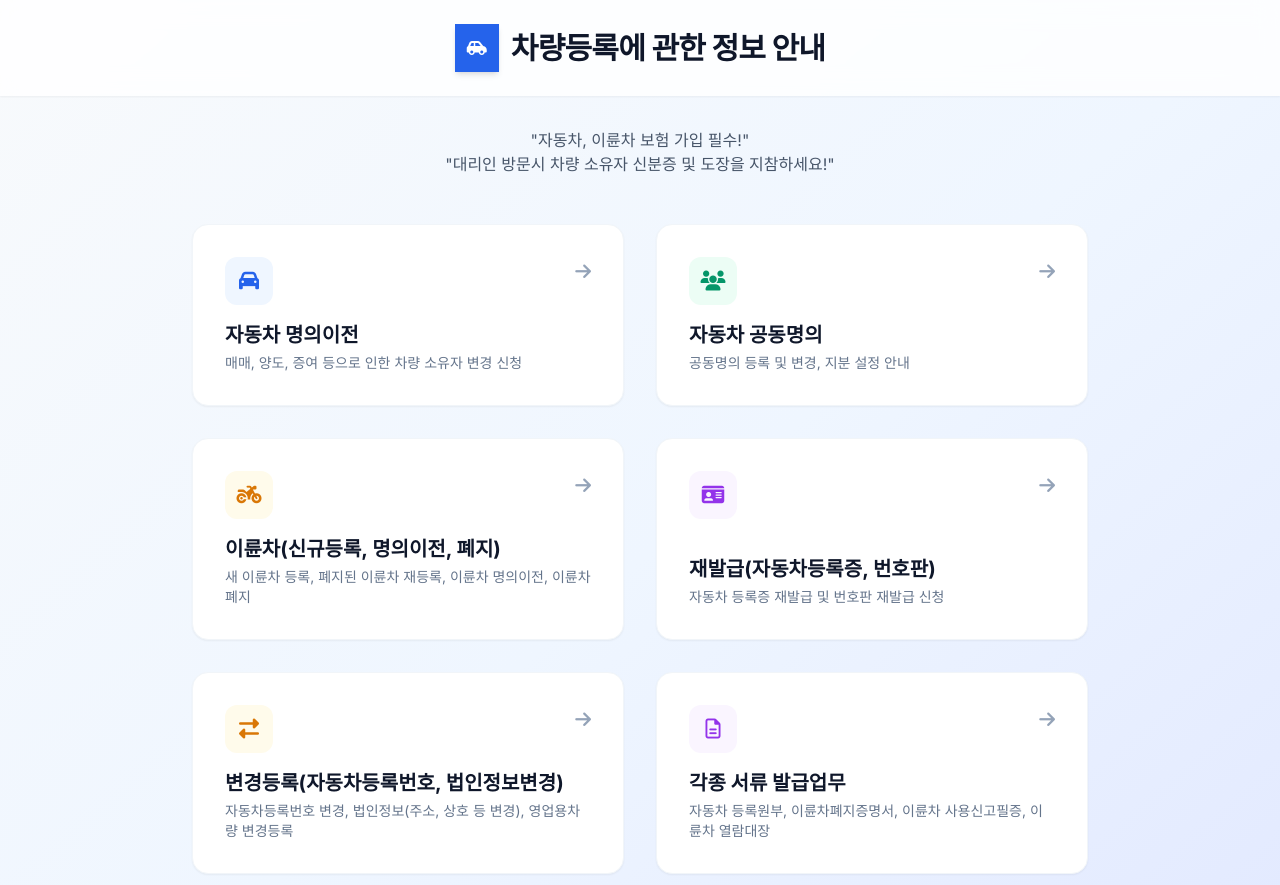
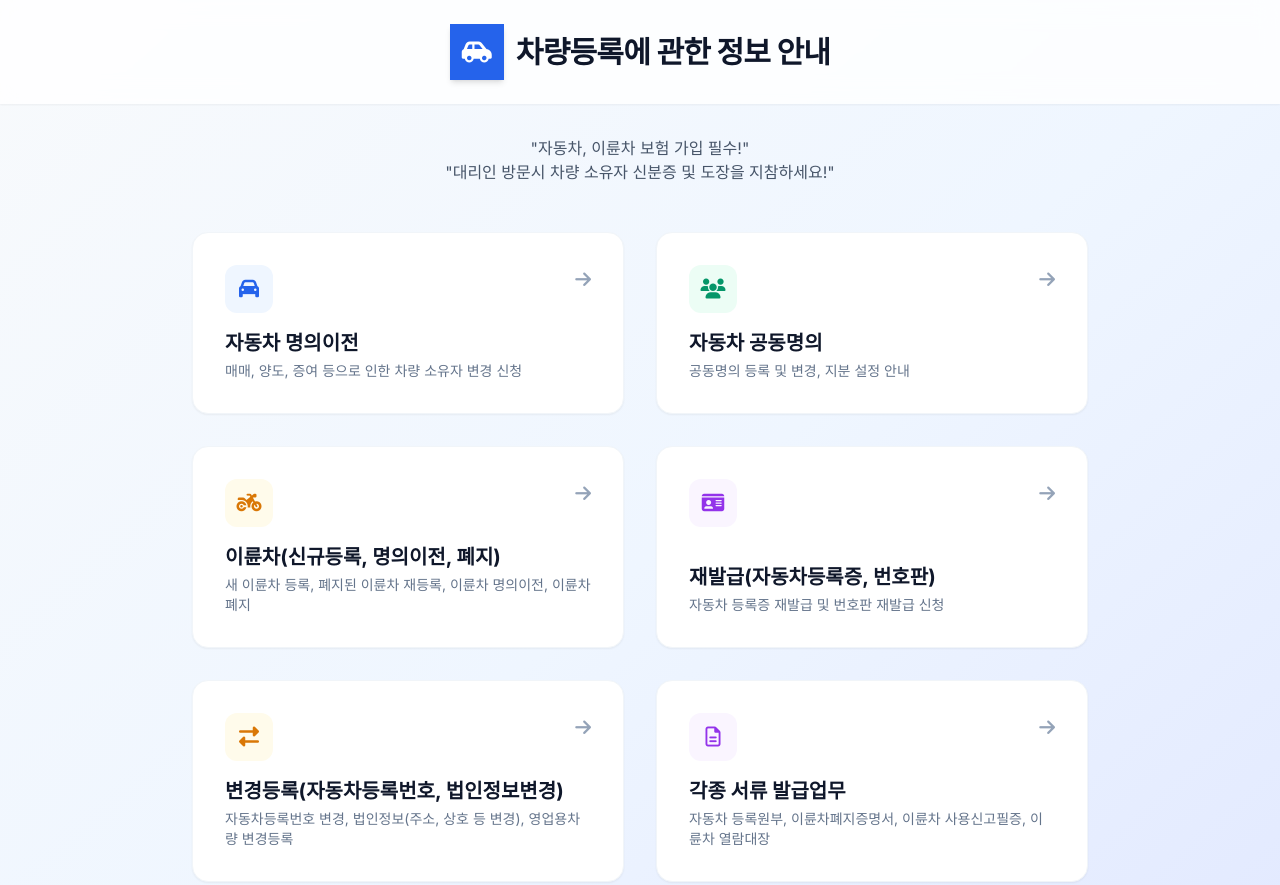
Before and after one commit to u3585/osancar, a plain HTML site: page index.html in a window 1280 px wide. Shown: the top 885 px of the page. Drawn offline with nearby package versions, Linux system fonts and the light colour scheme.

Commit message:
Update index.html

```diff
--- a/index.html
+++ b/index.html
@@ -20,8 +20,8 @@
 
     <header class="w-full py-6 px-4 md:px-8 text-center bg-white/80 backdrop-blur-md shadow-sm">
         <div class="max-w-4xl mx-auto flex items-center justify-center space-x-3">
-            <div class="bg-blue-600 text-white p-3 rounded-2x2 shadow-md">
-                <i class="fa-solid fa-car-side"></i>
+            <div class="bg-blue-600 text-white p-3 rounded-1x1 shadow-md">
+                <i class="fa-solid fa-car-side text-xl md:text-2xl"></i>
             </div>
             <h1 class="text-xl md:text-3xl font-bold tracking-tight text-slate-900">차량등록에 관한 정보 안내</h1>
         </div>
```
